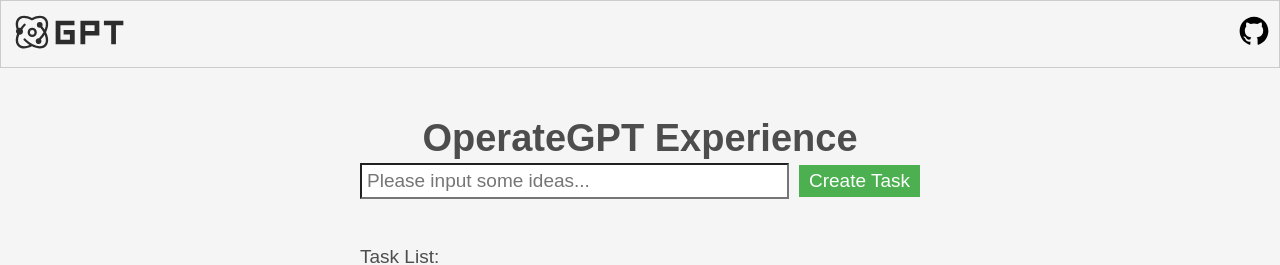
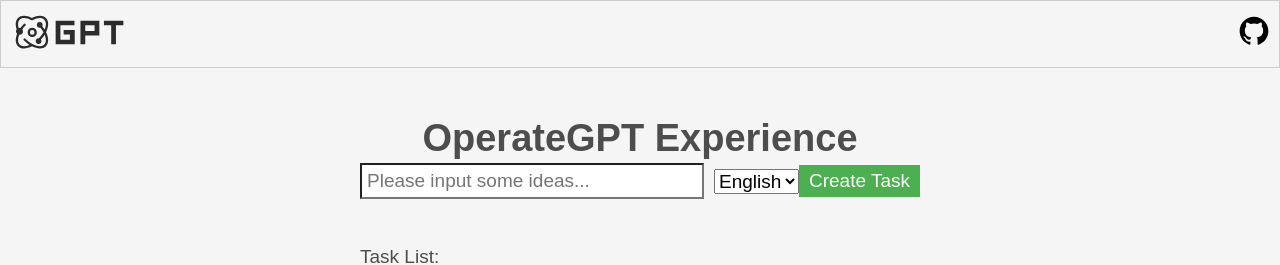
Before and after one commit to xuyuan23/operateGPT-Web, a React (Create React App) app: page / in a window 1280 px wide. Shown: the top 265 px of the page. Built offline with nearby package versions, Linux system fonts and the light colour scheme; no server answers.

Commit message:
add multi-language choices

```diff
--- a/src/components/operate_task.js
+++ b/src/components/operate_task.js
@@ -5,6 +5,7 @@
 function TaskList() {
   const [tasks, setTasks] = useState([]);
   const [newPrompt, setNewPrompt] = useState('');
+  const [selectedLanguage, setSelectedLanguage] = useState('en');
   const [fileContent, setFileContent] = useState('');
 
   useEffect(() => {
@@ -22,7 +23,7 @@
   };
 
   const handleCreateTask = async () => {
-    const url = `http://43.156.9.162:8671/api/operate/task/create?user_id=1001&prompt=${encodeURIComponent(newPrompt)}`;
+    const url = `http://43.156.9.162:8671/api/operate/task/create?user_id=1001&prompt=${encodeURIComponent(newPrompt)}&lang=${encodeURIComponent(selectedLanguage)}`;
 
     try {
       const response = await fetch(url, {
@@ -64,6 +65,10 @@
           onChange={(e) => setNewPrompt(e.target.value)}
           placeholder="Please input some ideas..."
         />
+        <select value={selectedLanguage} onChange={(e) => setSelectedLanguage(e.target.value)}>
+          <option value="en">English</option>
+          <option value="zh">中文</option>
+        </select>
         <button onClick={handleCreateTask}>Create Task</button>
       </div>
       <br/>
```
